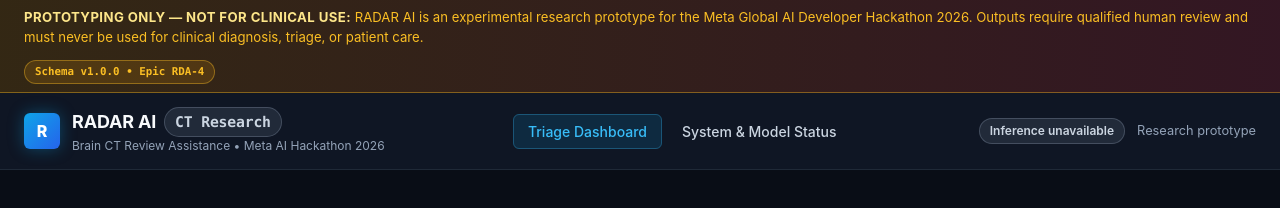
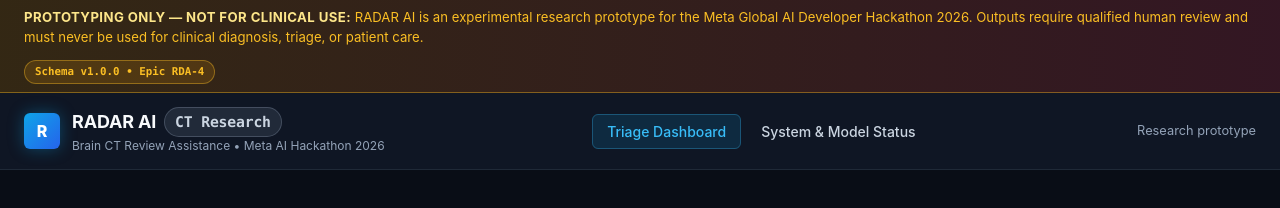
Before and after one commit to iqbalscript/radar-ai, a Next.js app in the folder apps/web/: page / in a window 1280 px wide. Shown: the top 208 px of the page. Built offline with nearby package versions, Linux system fonts and the light colour scheme; no server answers.

Commit message:
fix: clarify local CT score status and limits

```diff
--- a/apps/web/components/HeaderNav.tsx
+++ b/apps/web/components/HeaderNav.tsx
@@ -54,7 +54,6 @@ export function HeaderNav() {
         </nav>
 
         <div className="header-meta">
-          <span className="badge badge-neutral">Inference unavailable</span>
           <span>Research prototype</span>
         </div>
       </div>
```
